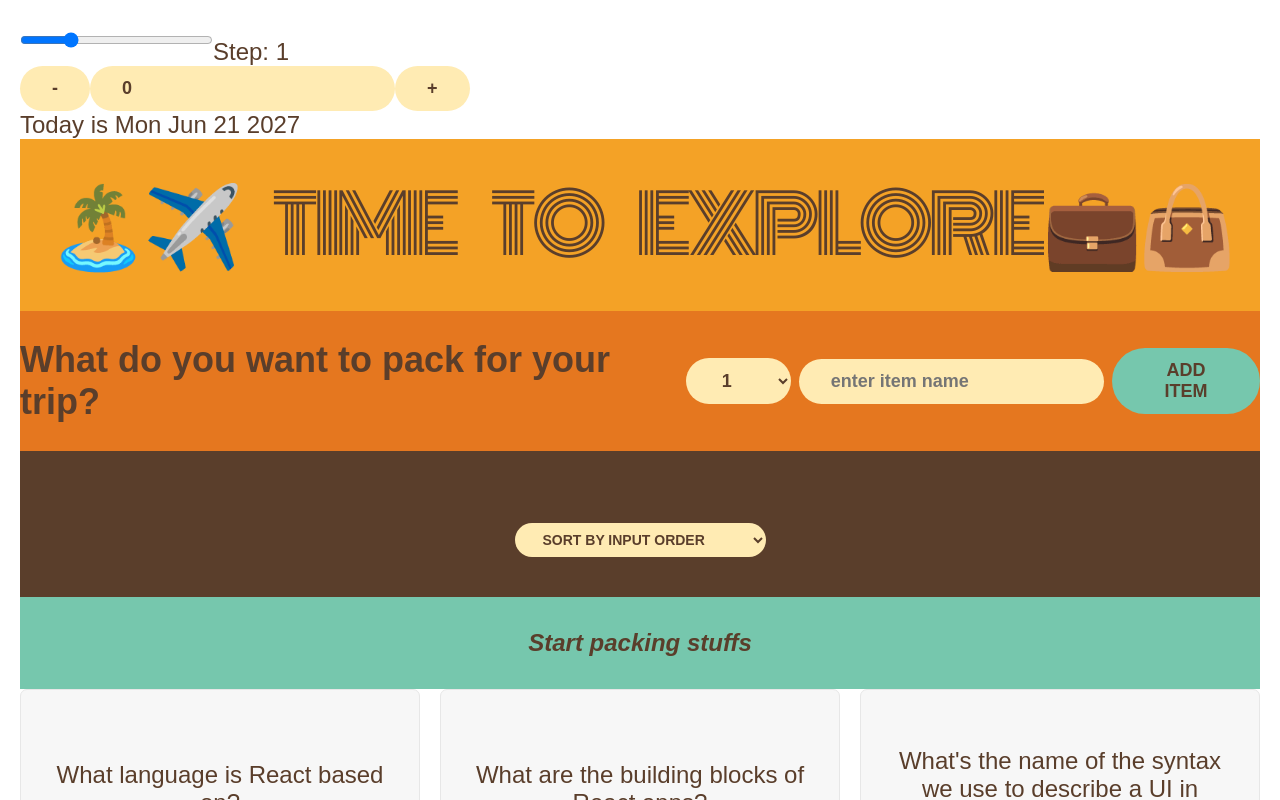
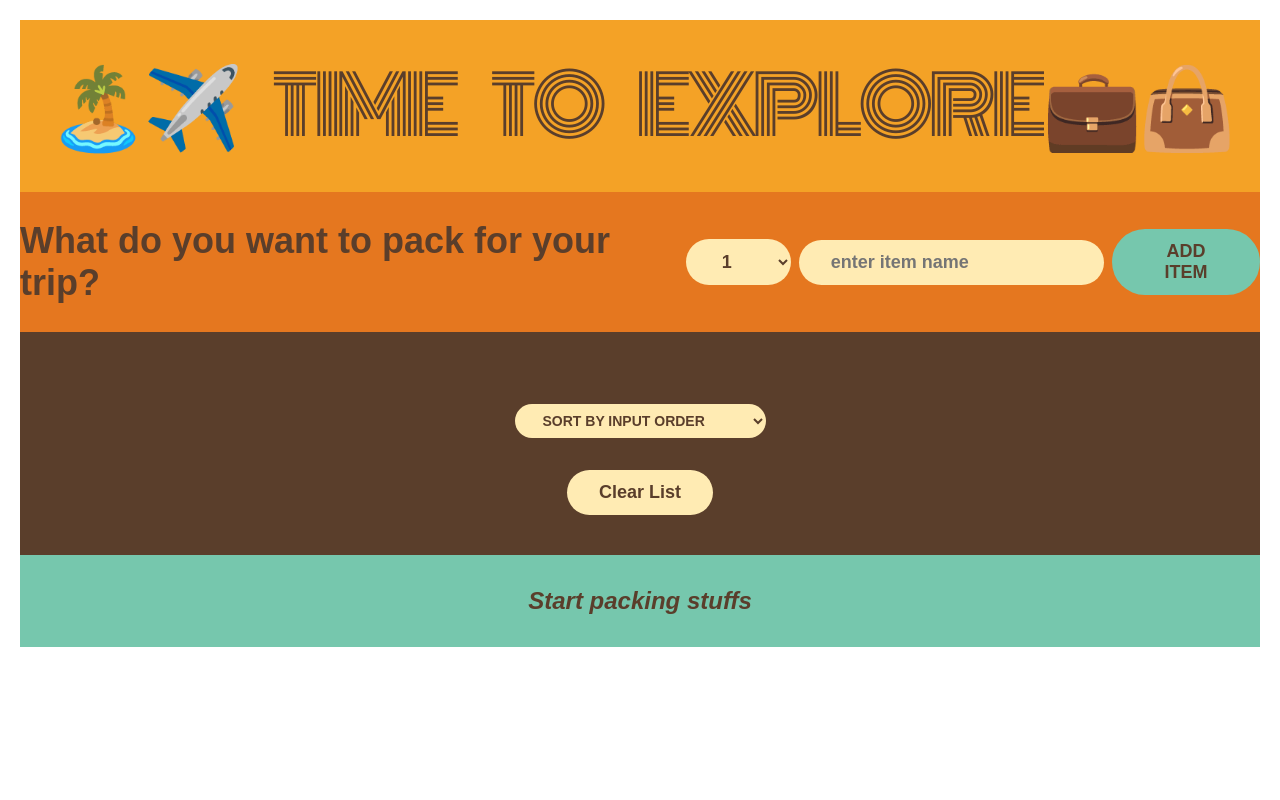
Before and after one commit to Codekazuki/step, a React (Create React App) app: page / in a window 1280 px wide. Shown: the top 800 px of the page. Built offline with nearby package versions, Linux system fonts and the light colour scheme.

Commit message:
clear list

```diff
--- a/src/PackingList.js
+++ b/src/PackingList.js
@@ -1,6 +1,6 @@
 import React, { useState } from "react";
 
-const PackingList = ({ items, onDeleteItem, onToggleItem }) => {
+const PackingList = ({ items, onDeleteItem, onToggleItem, onClearList }) => {
   const [sortBy, setSortBy] = useState("input");
   let sortedItems;
   if (sortBy === "input") sortedItems = items;
@@ -14,6 +14,7 @@
       .sort((a, b) => Number(a.packed) - Number(b.packed));
   if (sortBy === "quantity")
     sortedItems = items.slice().sort((a, b) => b.quantity - a.quantity);
+
   return (
     <div className='list'>
       <ul>
@@ -34,6 +35,7 @@
           <option value='quantity'>Sort by quantity</option>
         </select>
       </div>
+      <button onClick={onClearList}>Clear List</button>
     </div>
   );
 };
--- a/src/Travel.js
+++ b/src/Travel.js
@@ -21,6 +21,9 @@
       )
     );
   }
+  function handleClearList() {
+    setItems([]);
+  }
   return (
     <div>
       <Logo />
@@ -29,6 +32,7 @@
         onToggleItem={handleToggleItem}
         onDeleteItem={handleDeleteItem}
         items={items}
+        onClearList={handleClearList}
       />
       <Stats items={items} />
     </div>
--- a/src/index.js
+++ b/src/index.js
@@ -10,8 +10,8 @@
 root.render(
   <React.StrictMode>
     {/* <App /> */}
-    <DateCounter />
+    {/* <DateCounter /> */}
     <Travel />
-    <Flashcards />
+    {/* <Flashcards /> */}
   </React.StrictMode>
 );
```
